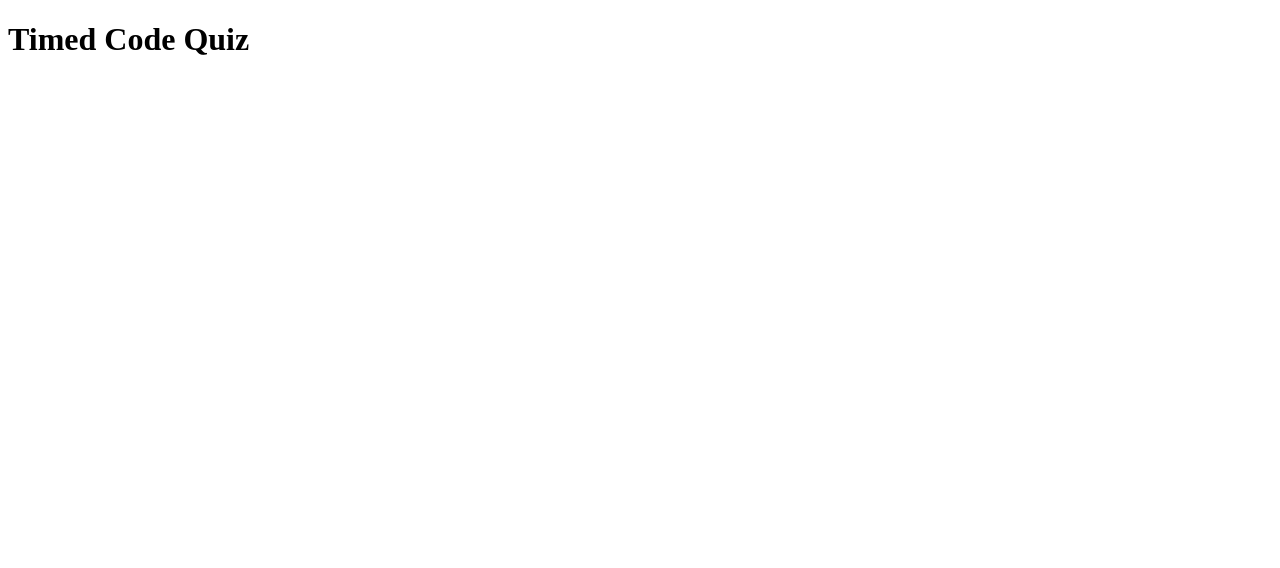
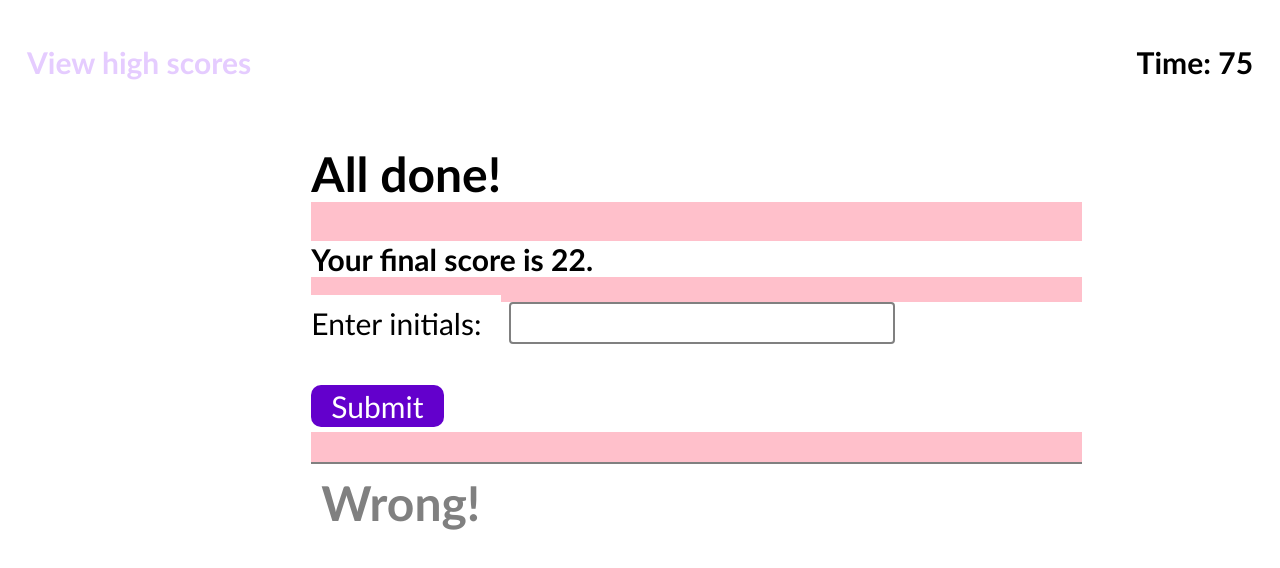
Before and after one commit to omarwright07/timed-code-quiz, a plain HTML site: page index.html in a window 1280 px wide. Drawn offline with Linux system fonts and the light colour scheme.

Commit message:
made the basic styling for the quiz

```diff
--- a/assets/css/style.css
+++ b/assets/css/style.css
@@ -0,0 +1,108 @@
+:root {
+    --main-bg-color: white;
+    --primary-color: black;
+    --secondary-color: #6300cc;
+    --tertiary-color: #e5ccff;
+    --quaternary-color: grey;
+    --title-font-size: 48px;
+    --regular-font-size: 30px;
+}
+
+* {
+    background-color: var(--main-bg-color);
+    font-family:'Gill Sans', 'Gill Sans MT', Calibri, 'Trebuchet MS', sans-serif ;
+    font-size: var(--regular-font-size);
+    box-sizing: border-box;
+}
+
+
+
+label {
+    font-size: var(--regular-font-size);
+    padding: 10px 20px 10px 0px;
+    margin: 5px 0px;
+}
+.sec-general {
+    margin: 0% 24%;
+}
+
+.sec-question {
+    margin: 0% 15% 0% 24%;
+}
+
+section {
+    background-color: pink;
+    padding-bottom: 30px;
+}
+
+h1 {
+    font-size: var(--title-font-size);
+}
+
+button {
+    background-color: var(--secondary-color);
+    padding: 3px 20px;
+    margin: 5px 0px;
+    border: none;
+    border-radius: 10px;
+    color: var(--main-bg-color);
+}
+
+header {
+    margin: 1.5%;
+    display: flex;
+    justify-content: space-between;
+}
+
+.center {
+    text-align: center;
+}
+
+.sec-question ol {
+    padding: 0px;
+    display: flex;
+    flex-direction: column;
+    justify-content: flex-start;
+    width: 40%;
+}
+.sec-general ol div {
+    background-color: var(--tertiary-color);
+}
+
+button li {
+    background-color: #0000;
+    margin: 0px 0px 0px 20px;
+    text-align: left;
+}
+
+.view-high-score {
+    color: var(--tertiary-color);
+}
+
+.initials-entry {
+}
+
+input {
+    margin-right: 20px;
+    border: 2px solid var(--quaternary-color);
+    border-radius: 4px;
+    width: 50%;
+}
+
+.high-score-entry {
+    background-color: var(--tertiary-color);
+}
+
+footer {
+    color: var(--quaternary-color);
+    border-top: 2px solid var(--quaternary-color);
+}
+
+footer h1 {
+    margin: 10px 0px 0px 10px;
+    font-style: none;
+}
+
+button:hover {
+    background-color: var(--tertiary-color);
+}
--- a/index.html
+++ b/index.html
@@ -11,10 +11,59 @@
 
 <body>
     <header>
-        <h1>Timed Code Quiz</h1>
+        <h2 class="view-high-score">View high scores</h2>
+        <h2>Time: 75</h2>
     </header>
 
-    <footer>
+
+    <!-- <section class="sec-general center">
+        <h1>Coding Quiz Challenge</h1>
+        <p>Try to answer the following code-related questions within the time limit. Keep in mind that ansers will
+            penalize your score/time by ten seconds!</p>
+        <button type="button">Start Quiz</button>
+    </section> -->
+
+    <!-- <section class="sec-question">
+        <h1>Commonly used data types DO NOT Include?</h1>
+        <ol>
+            <button type="button">
+                <li>Start Quiz</li>
+            </button>
+            <button type="button">
+                <li>Start Quiz</li>
+            </button>
+            <button type="button">
+                <li>Start Quiz</li>
+            </button>
+            <button type="button">
+                <li>Start Quiz</li>
+            </button>
+            </ul>
+    </section> -->
+
+    <section class="sec-question">
+        <h1>All done!</h1>
+        <h2>Your final score is 22.</h2>
+        <div class="initials-entry">
+            <label for="initials">Enter initials:</label>
+            <input type="text" name="initials"><br><br>
+            <button type="button">Submit</button>
+        </div>
+    </section>
+
+    <!-- <section class="sec-general">
+        <h1>High scores</h1>
+        <ol>
+            <div class="high-score-entry"><li>AB - 22</li></div>
+        </ol>
+        <div>
+            <button type="button">Go back</button>
+            <button type="button">Clear high scores</button>
+        </div>
+    </section> -->
+
+    <footer class="sec-question">
+        <h1>Wrong!</h1>
     </footer>
 
     <script src="./assets/js/script.js"></script>
```
